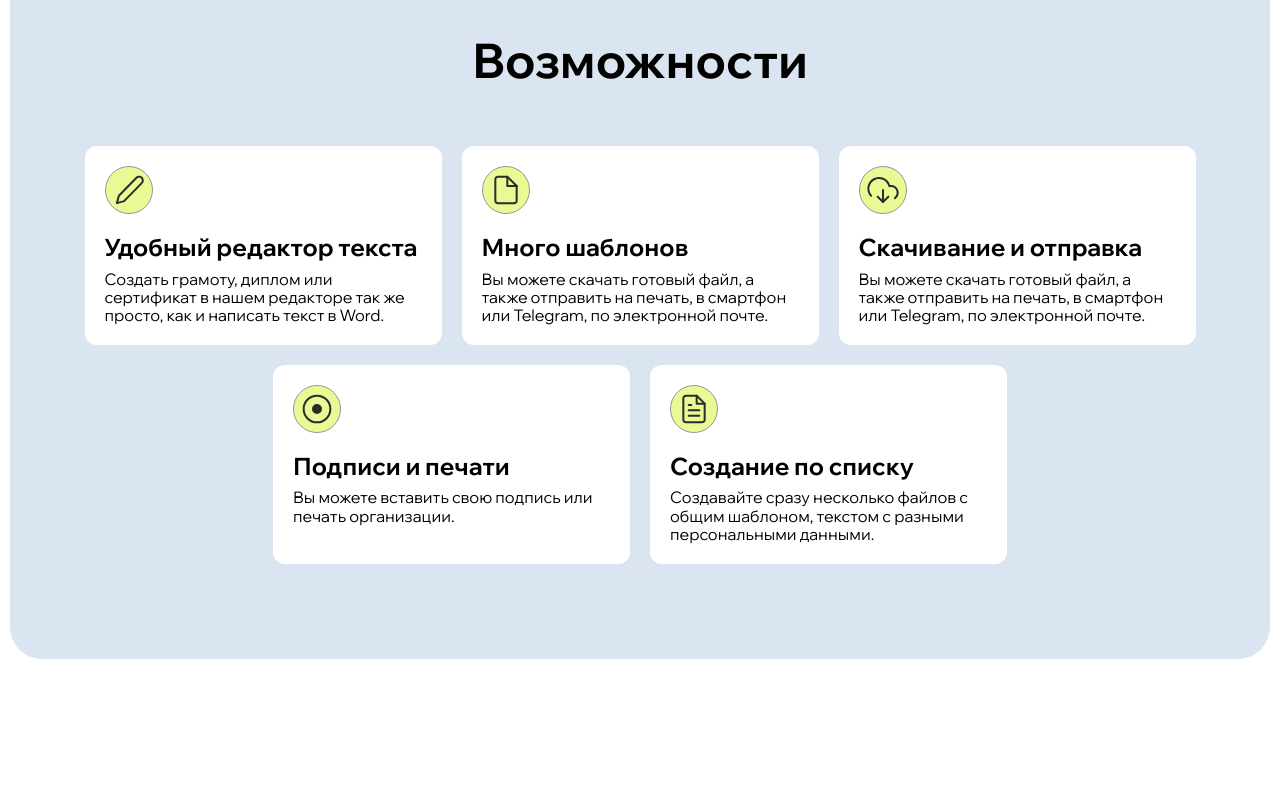
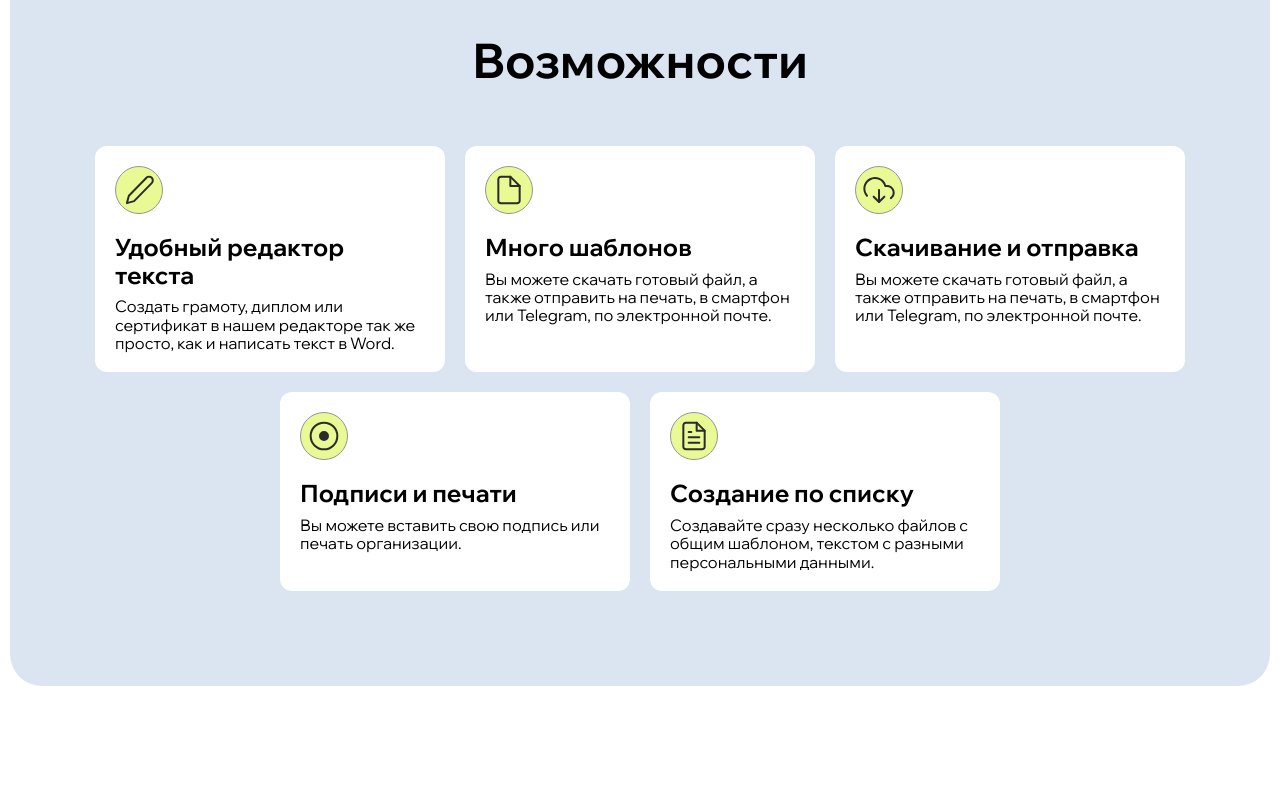
Before and after one commit to certificates-and-commendations/Frontend, a React (Create React App) app: page / in a window 1280 px wide. Shown: the part 1500-2300 px from the top of the page. Built offline with nearby package versions, Linux system fonts and the light colour scheme; a web font is replaced by a local one.

Commit message:
fix max-width в блоке Возможности

```diff
--- a/src/components/Main/BestOptions/BestOptions.css
+++ b/src/components/Main/BestOptions/BestOptions.css
@@ -12,6 +12,8 @@
 
 .options__infinite {
 	overflow: hidden;
+	max-width: 1440px;
+	margin: 0 auto;
 }
 
 .options__infinite div {
--- a/src/components/Main/LandingSamples/LandingSamples.css
+++ b/src/components/Main/LandingSamples/LandingSamples.css
@@ -55,6 +55,12 @@
     margin-left: 8px;
 }
 
+/*.landing-samples__item:hover {
+    position: relative;
+    right: -8px;
+    transition: right 0.2s ease 0s;
+}*/
+
 .landing-samples__image:first-of-type {
     margin-left: 0;
 }
--- a/src/components/Main/Opportunities/Opportunities.css
+++ b/src/components/Main/Opportunities/Opportunities.css
@@ -13,10 +13,12 @@
 }
 
 .cards {
+	margin: 0 auto;
 	display: flex;
 	flex-wrap: wrap;
 	justify-content: center;
 	padding-bottom: 85px;
+	max-width: 1110px;
 }
 
 .cards__item {
```
Also changed, not shown: src/images/before-word-diploms.svg.
